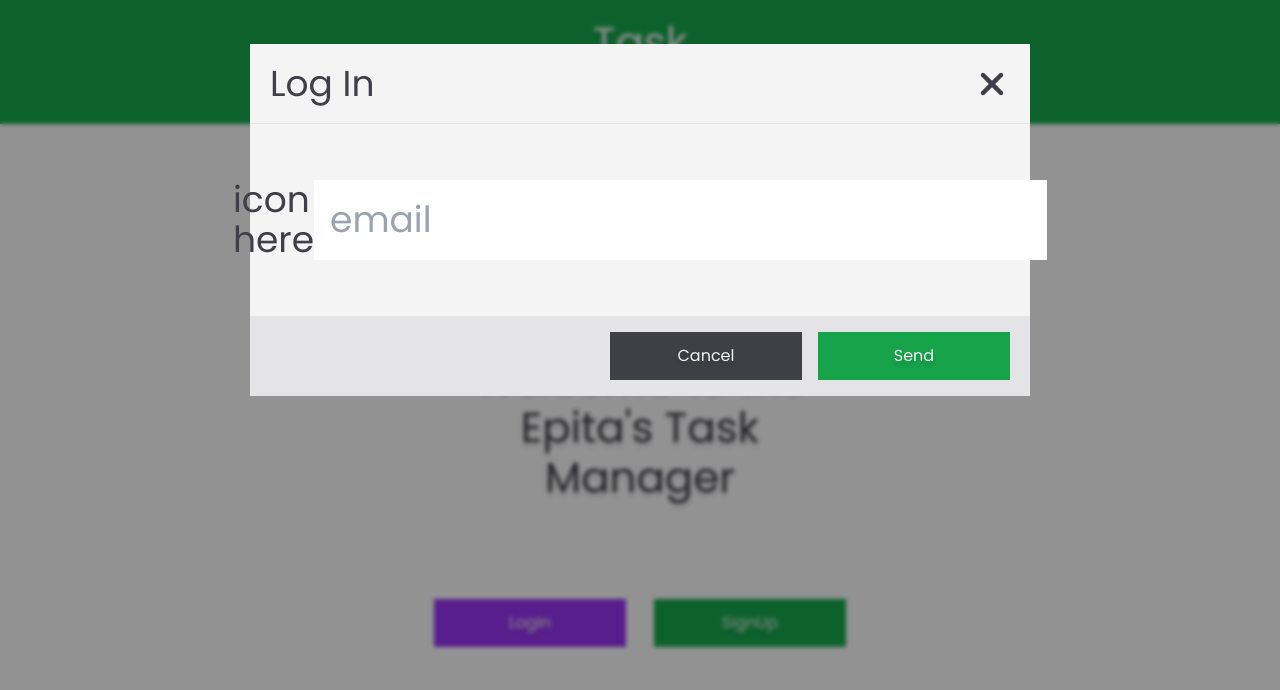
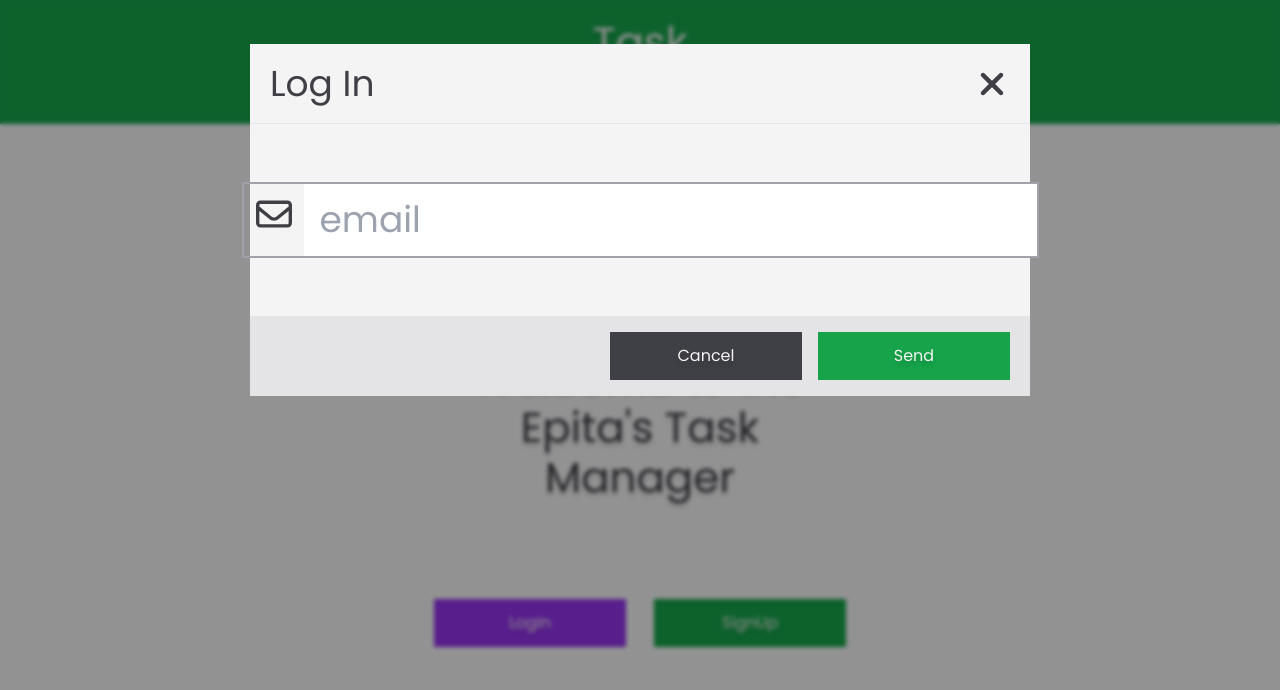
Before and after one commit to lostmart/task-manager, a React (Vite) app: page / in a window 1280 px wide. Both pictures are taken after a click on the button "LogIn". Shown: the top 690 px of the page. Built offline with nearby package versions, Linux system fonts and the light colour scheme.

Commit message:
new styuff

```diff
--- a/src/components/layout/UserComp.tsx
+++ b/src/components/layout/UserComp.tsx
@@ -1,9 +1,10 @@
 import InputGroup from "../ui/InputGroup"
+import { FaRegEnvelope } from "react-icons/fa6"
 
 const UserComp = () => {
 	return (
 		<form>
-			<InputGroup inputId="email" />
+			<InputGroup inputId="email" icon={FaRegEnvelope} />
 		</form>
 	)
 }
--- a/src/components/ui/InputGroup.tsx
+++ b/src/components/ui/InputGroup.tsx
@@ -1,11 +1,16 @@
+import { IconType } from "react-icons"
+
 interface InputGroupProps {
 	inputId: string
+	icon: IconType
 }
 
-const InputGroup = ({ inputId }: InputGroupProps) => {
+const InputGroup = ({ inputId, icon: Icon }: InputGroupProps) => {
 	return (
-		<div className="flex">
-			<label htmlFor={inputId}>icon here</label>
+		<div className="flex border-solid border-zinc-400 border-2">
+			<label htmlFor={inputId} className="flex justify-center p-3">
+				<Icon />
+			</label>
 			<input type="text" id={inputId} placeholder={inputId} className="p-4" />
 		</div>
 	)
```
